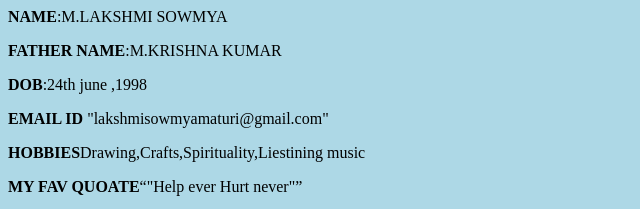
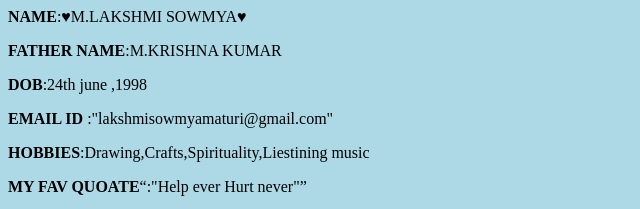
Before and after one commit to lakshmisowmyamaturi/lakshmisowmyamaturi.github.io, a plain HTML site: page my resume.html in a window 1280 px wide. Shown: the top 209 px of the page, 0-640 px from the left. Drawn offline with Linux system fonts and the light colour scheme.

Commit message:
Update my resume.html

```diff
--- a/my resume.html
+++ b/my resume.html
@@ -4,8 +4,8 @@
 <h1>MY RESUME</h1>
 </title>
 </head>
-<body style="background-color:lightblue;">
-<p><b>NAME</b>:M.LAKSHMI SOWMYA</p>
+<body style=background-color:lightblue;>
+<p><b>NAME</b>:&#9829M.LAKSHMI SOWMYA&#9829</p>
 <p><b>FATHER NAME</b>:M.KRISHNA KUMAR</p>
 <p><b>DOB</b>:24th june ,1998</p>
 
@@ -32,9 +32,9 @@
 <td>St.John's Public school</td>
 <td>2012-13</td>
 <td>9.3</td>
-     <p><b>EMAIL ID</b> "lakshmisowmyamaturi@gmail.com" </p>
-     <p><b>HOBBIES</b>Drawing,Crafts,Spirituality,Liestining music</p>
-     <p><b>MY FAV QUOATE</b><q>"Help ever Hurt never"</q></p>
+     <p><b>EMAIL ID</b> :"lakshmisowmyamaturi@gmail.com" </p>
+     <p><b>HOBBIES</b>:Drawing,Crafts,Spirituality,Liestining music</p>
+     <p><b>MY FAV QUOATE</b><q>:"Help ever Hurt never"</q></p>
 
 
 </body>
```
